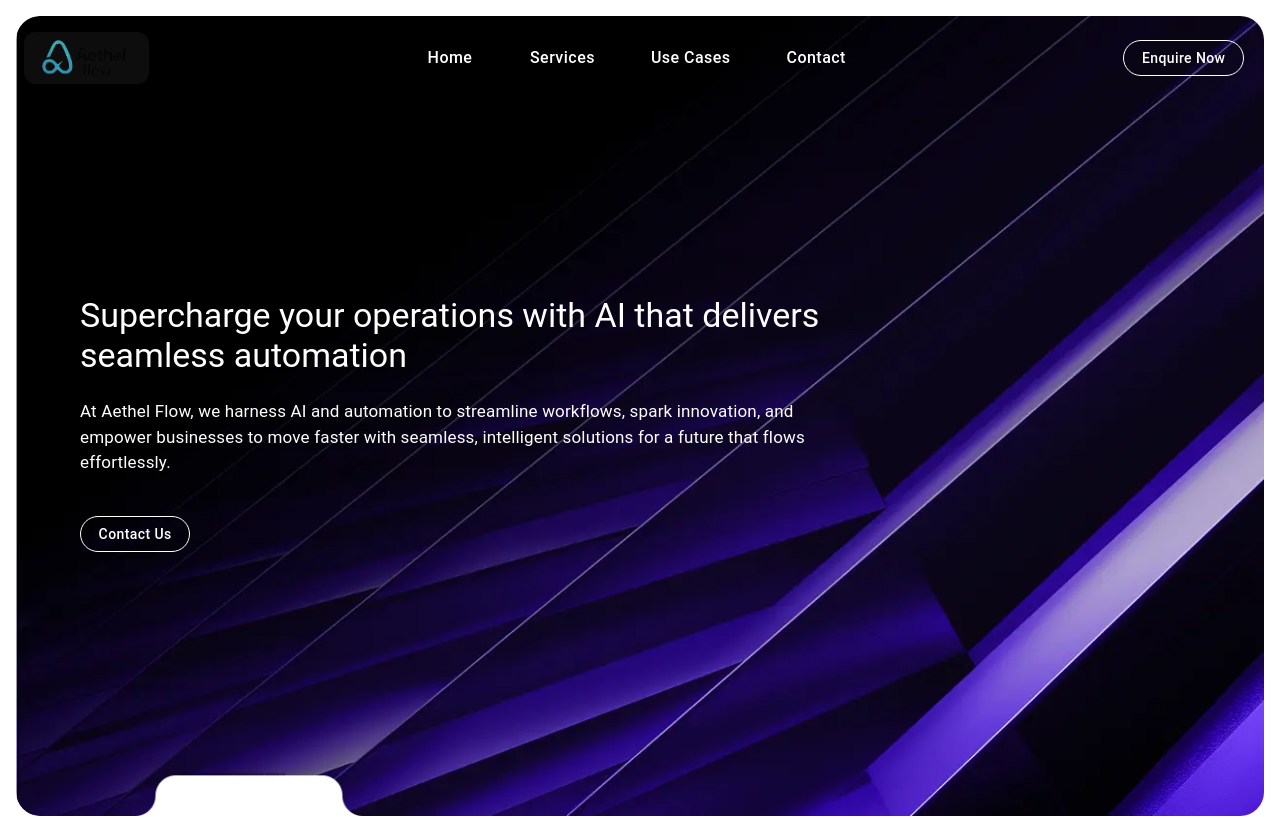
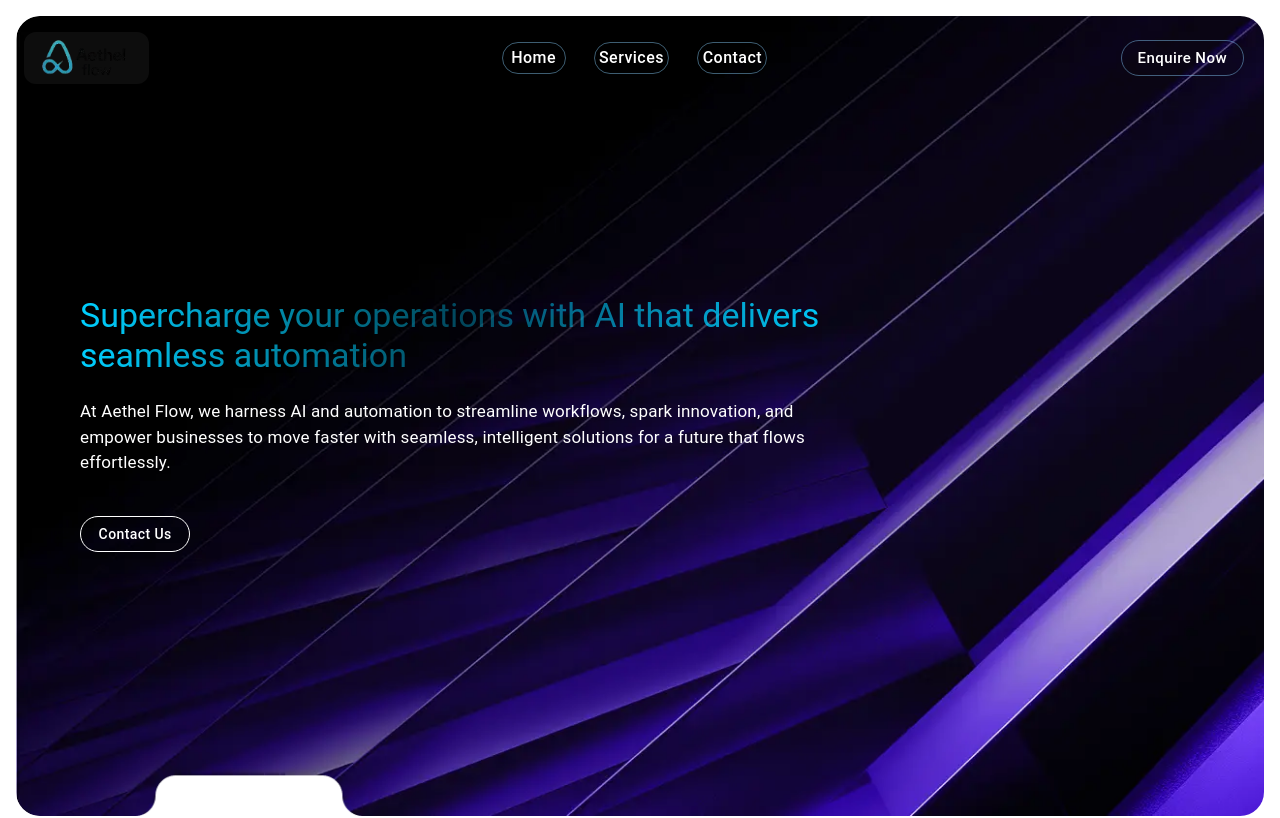
Before and after one commit to aethelflow-solutions/AethelSite, a Next.js app: page / in a window 1280 px wide. Shown: the top 818 px of the page. Built offline with nearby package versions, Linux system fonts and the light colour scheme.

Commit message:
Updated HeroSection animations and Navbar styles

```diff
--- a/app/components/Navbar.jsx
+++ b/app/components/Navbar.jsx
@@ -4,7 +4,7 @@ import MenuIcon from "@mui/icons-material/Menu";
 export default function Navbar() {
     return (
         <AppBar
-            position="absolute"   // NOW OVER BACKGROUND IMAGE
+            position="absolute"
             elevation={0}
             sx={{
                 backgroundColor: "transparent",
@@ -13,12 +13,12 @@ export default function Navbar() {
                 top: 0,
                 left: 0,
                 right: 0,
-                marginTop: "18px", // SMALL SPACE FROM TOP
+                marginTop: "18px",  // DO NOT CHANGE POSITION
             }}
         >
             <Toolbar className="flex items-center justify-between">
 
-                {/* LOGO - Slight Transparency but Not Too Much */}
+                {/* LOGO */}
                 <div className="flex items-center bg-white/5 backdrop-blur-sm px-4 py-1.5 rounded-xl">
                     <img
                         src="/aethel-logo.webp"
@@ -28,18 +28,29 @@ export default function Navbar() {
                 </div>
 
                 {/* MENU */}
-                <div className="hidden md:flex gap-10 items-center mx-auto">
-                    {["Home", "Services", "Use Cases", "Contact"].map((item) => (
+                <div className="hidden md:flex gap-7 items-center mx-auto">
+                    {["Home", "Services", "Contact"].map((item) => (
                         <Button
                             key={item}
                             sx={{
                                 color: "#fff",
                                 textTransform: "none",
                                 fontSize: "16px",
-                                borderRadius: "10px",
-                                transition: "0.2s",
+                                borderRadius: "22px",
+                                paddingX: 0.55,
+                                paddingY: 0.15,
+                                border: "1px solid rgba(135,206,250,0.45)",
+                                transition: "0.25s ease",
+
                                 "&:hover": {
-                                    backgroundColor: "rgba(0,0,0,0.25)",
+                                    backgroundColor: "rgba(135,206,250,0.18)",
+                                    borderColor: "rgba(135,206,250,0.90)",
+                                    boxShadow: "0 0 12px rgba(135,206,250,0.45)",
+                                    transform: "translateY(-2px)",
+                                },
+
+                                "&:active": {
+                                    transform: "scale(0.97)",
                                 },
                             }}
                         >
@@ -49,31 +60,36 @@ export default function Navbar() {
                 </div>
 
                 {/* ENQUIRE NOW BUTTON */}
-                {/* ENQUIRE NOW BUTTON */}
                 <div className="hidden md:flex">
                     <Button
                         variant="outlined"
                         sx={{
-            borderColor: "white",
+                            borderColor: "rgba(135,206,250,0.45)",
                             color: "white",
-            paddingX: 2.2,        // smaller width
-            paddingY: 0.6,        // smaller height
-            fontSize: "14px",     // smaller text
-            borderRadius: "22px", // balanced rounded
-            marginRight: "12px",  // ADDED RIGHT MARGIN
+                            paddingX: 2,
+                            paddingY: 0.45,
+                            fontSize: "15px",
+                            borderRadius: "22px",
+                            marginRight: "12px",
                             textTransform: "none",
-            fontWeight: 500,
                             backgroundColor: "transparent",
+                            transition: "0.3s ease",
+
                             "&:hover": {
-                backgroundColor: "rgba(255,255,255,0.15)",
-                borderColor: "white",
+                                backgroundColor: "rgba(135,206,250,0.18)",
+                                borderColor: "rgba(135,206,250,0.90)",
+                                boxShadow: "0 0 18px rgba(135,206,250,0.55)",
+                                transform: "translateY(-2px)",
+                            },
+
+                            "&:active": {
+                                transform: "scale(0.96)",
                             },
                         }}
                     >
                         Enquire Now
                     </Button>
                 </div>
-
 
                 {/* MOBILE MENU */}
                 <div className="md:hidden">
--- a/app/globals.css
+++ b/app/globals.css
@@ -39,3 +39,39 @@ body {
   rgba(0, 0, 0, 0.548) 100%
 );
 }
+/* Gradient + shimmer animation for heading */
+.heroTitle {
+  background: linear-gradient(
+    90deg,
+    #00cfff 0%,
+    #00cfff55 50%,
+    #00cfff 100%
+  );
+  -webkit-background-clip: text;
+  -webkit-text-fill-color: transparent;
+  animation: shine 2.5s infinite linear;
+}
+
+@keyframes shine {
+  0% {
+    background-position: -200% 0;
+  }
+  100% {
+    background-position: 200% 0;
+  }
+}
+
+/* Paragraph fade-in effect */
+.heroText {
+  opacity: 0;
+  transform: translateY(10px);
+  animation: fadeIn 1.5s forwards;
+  animation-delay: 0.5s;
+}
+
+@keyframes fadeIn {
+  to {
+    opacity: 1;
+    transform: translateY(0);
+  }
+}
--- a/app/sections/HeroSection.tsx
+++ b/app/sections/HeroSection.tsx
@@ -1,3 +1,4 @@
+
 import AButton from "../components/AButton";
 import { Typography } from "@mui/material";
 
@@ -6,24 +7,24 @@ export default function HeroSection() {
     <section className="flex items-center bg-[url('/Image-bg.webp')] bg-cover h-screen text-white pt-32 pb-28 px-6 rounded-3xl">
       <div className="w-full flex flex-col items-start justify-center gap-6 max-w-3xl mx-auto text-left md:text-left ml-10">
         {/* ADDED ml-10 (40px approx) & changed items-center → items-start */}
-
 <Typography
   variant="h3"
-          className="font-bold leading-tight"
-          sx={{ fontSize: { xs: "26px", md: "34px" } }} // Reduced for balance
+  className="font-bold leading-tight heroTitle"
+  sx={{ fontSize: { xs: "26px", md: "34px" } }}
 >
   Supercharge your operations with AI that delivers seamless automation
 </Typography>
 
 <Typography
   variant="body1"
-          className="leading-tight"
+  className="leading-tight heroText"
   sx={{ fontSize: { xs: "14px", md: "17px" } }}
 >
   At Aethel Flow, we harness AI and automation to streamline workflows,
   spark innovation, and empower businesses to move faster with seamless,
   intelligent solutions for a future that flows effortlessly.
 </Typography>
+
 
         <div className="mt-4">
           <AButton
```
Lines whose indentation alone changed are shown as unchanged.
